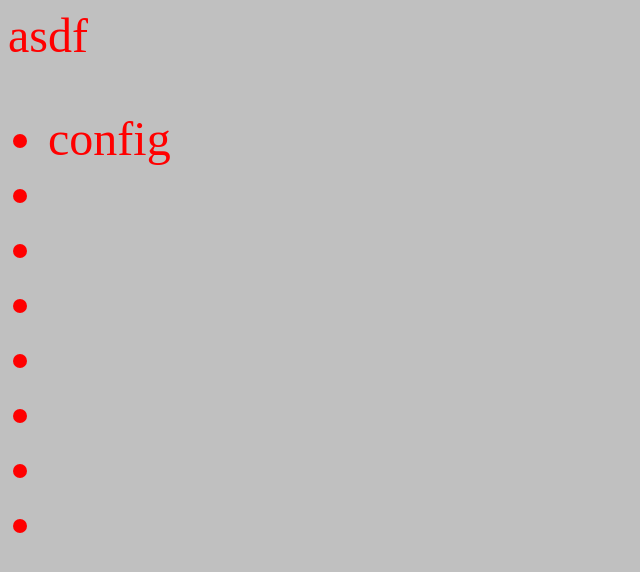
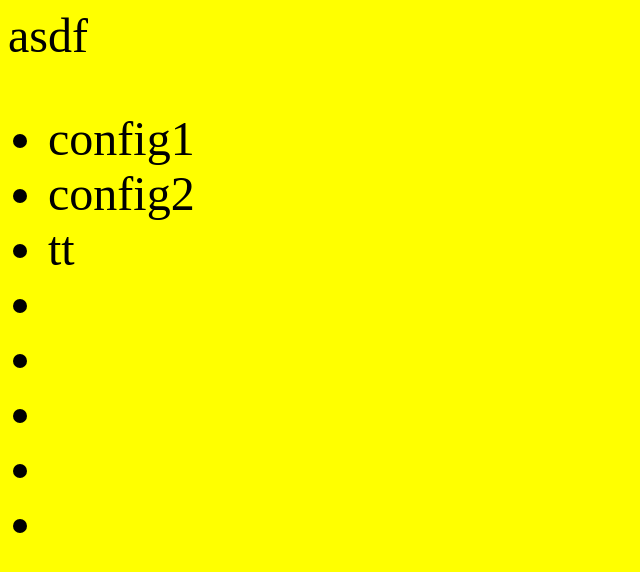
Before and after one commit to jayShuoer/gitPro, a plain HTML site: page index.html in a window 1280 px wide. Shown: the whole page, without its empty margins (0-640 px from the left). Drawn offline with Linux system fonts and the light colour scheme.

Commit message:
修改文件信息 index.html style.css test.txt

```diff
--- a/index.html
+++ b/index.html
@@ -5,16 +5,14 @@
     <meta name="viewport" content="width=device-width, initial-scale=1.0">
     <meta http-equiv="X-UA-Compatible" content="ie=edge">
     <title>Document</title>
-    <style>
-        body{ background:silver; color:red; font-size:3em; }
-    </style>
+    <link href='main.css' rel='stylesheet' type='text/css' />
 </head>
 <body>
     <div>asdf</div>
     <ul>
-        <li>config</li>
-        <li></li>
-        <li></li>
+        <li>config1</li>
+        <li>config2</li>
+        <li>tt</li>
         <li></li>
         <li></li>
         <li></li>
--- /dev/null
+++ b/main.css
@@ -0,0 +1 @@
+ body{ background:yellow; color:black; font-size:3em; }
```
Also changed, not shown: test.txt.
